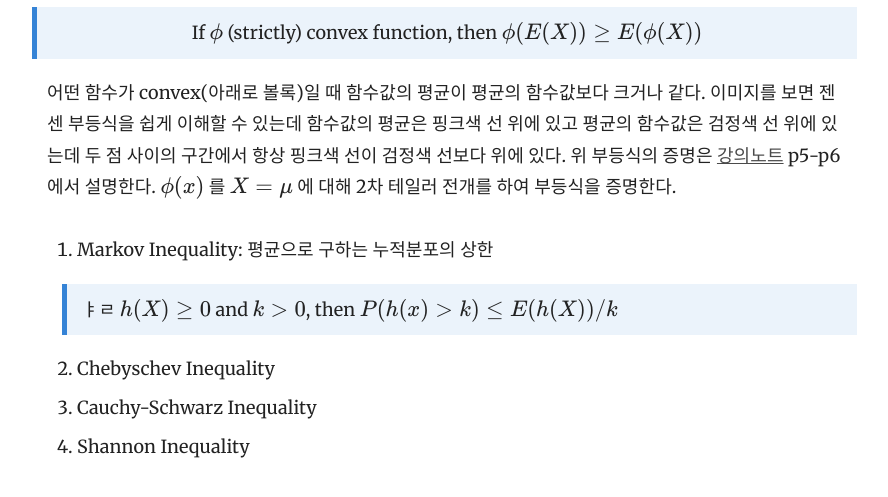
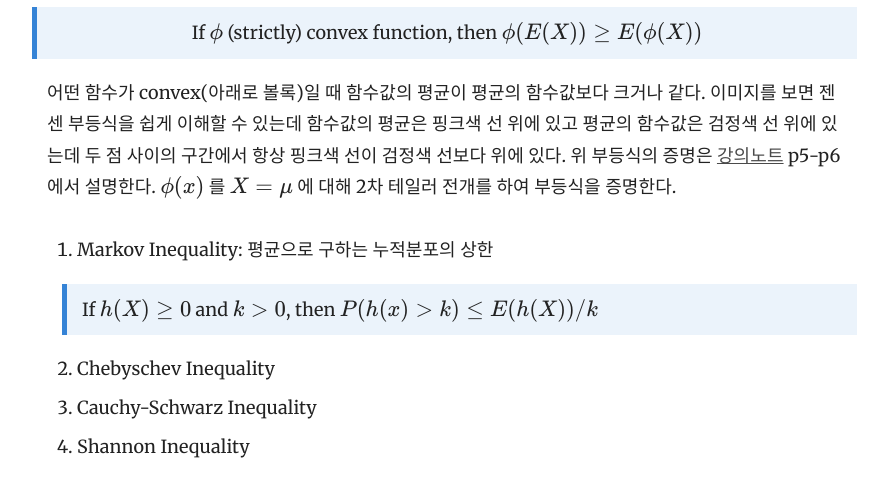
Before and after one commit to yrk3434/yrk3434.github.io, a Jekyll site: the page built from _docs/Theory/Mathematical Statistics.md, in a window 1280 px wide and 900 px high, scrolled down 4666 px, cut to the strip 386-883 px from the top of the window. Shown: the whole strip, without its empty margins (343-1231 px from the left). Built offline with Jekyll 4.4.1, drawn with Linux system fonts in a browser that asks for light colours; formulas are drawn with MathJax 3.

Commit message:
Update Mathematical Statistics.md

```diff
--- a/_docs/Theory/Mathematical Statistics.md
+++ b/_docs/Theory/Mathematical Statistics.md
@@ -135,7 +135,7 @@ $ X_1, X_2, ..., X_n $ 이 identically independent distributed(iid) $ F $ 를
 $ \phi(x) $ 를 $ X=\mu $ 에 대해 2차 테일러 전개를 하여 부등식을 증명한다.
 
 2. Markov Inequality: 평균으로 구하는 누적분포의 상한
-> ㅑㄹ $ h(X) \geq 0 $ and $ k>0 $, then $ P(h(x)>k) \leq E(h(X))/k $
+> If $ h(X) \geq 0 $ and $ k>0 $, then $ P(h(x)>k) \leq E(h(X))/k $
 
 3. Chebyschev Inequality
 4. Cauchy-Schwarz Inequality
```
